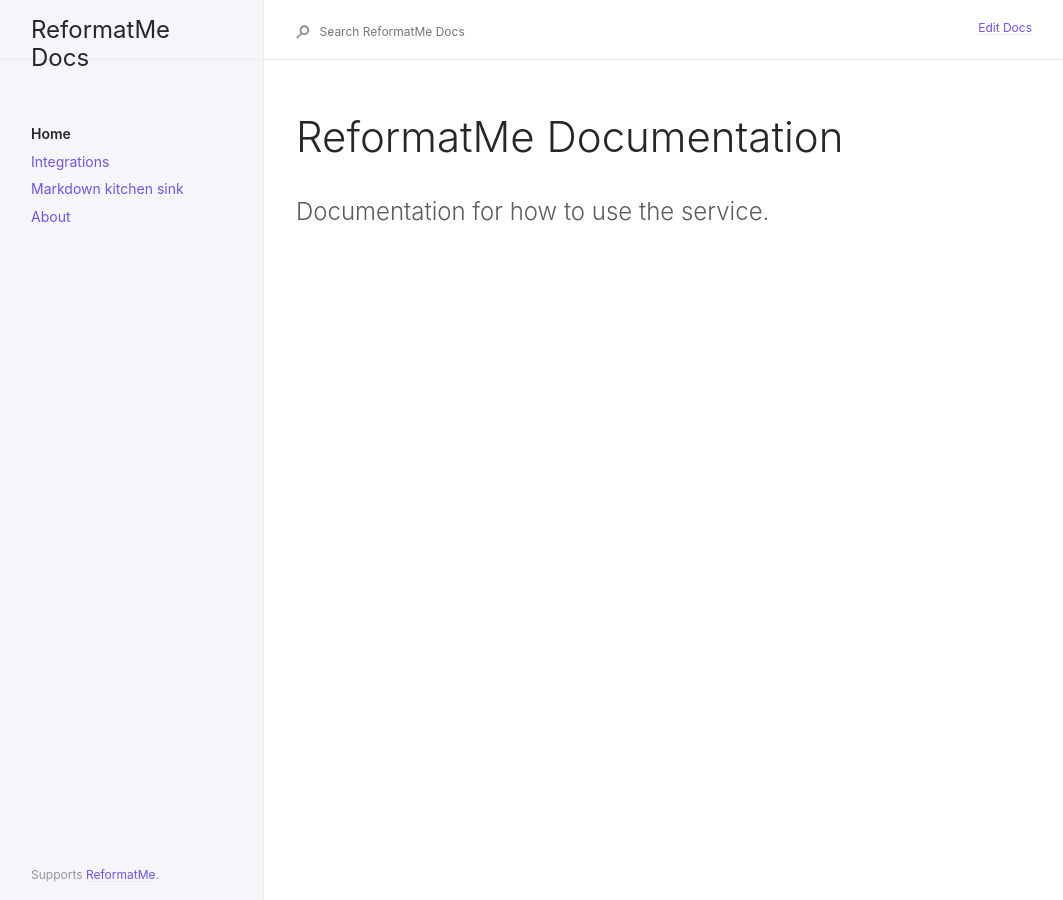
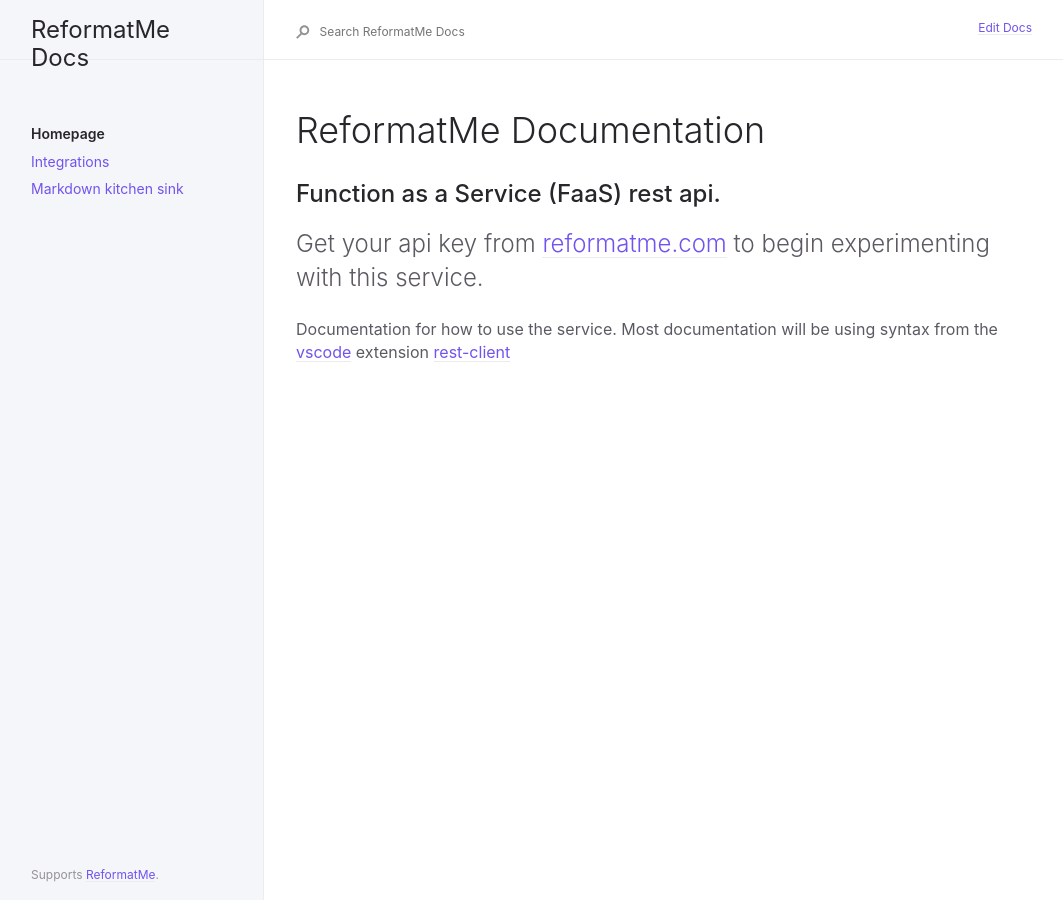
Before and after one commit to funktechno/docs.reformatme.com, a Jekyll site: the page built from index.md, in a window 1280 px wide. Shown: the whole page, without its empty margins (92-1155 px from the left). Built offline with Jekyll 4.4.1, drawn with Linux system fonts in a browser that asks for light colours.

```diff
--- a/_config.yml
+++ b/_config.yml
@@ -24,7 +24,9 @@ github_username:  funktechno
 
 # Build settings
 # markdown: kramdown
-theme: just-the-docs
+# theme: just-the-docs
+remote_theme: pmarsceill/just-the-docs
+
 # plugins:
 #   - jekyll-feed
 
--- a/assets/js/just-the-docs.js
+++ b/assets/js/just-the-docs.js
@@ -153,7 +153,7 @@ function initSearch() {
 function pageFocus() {
   var mainContent = document.querySelector('.js-main-content');
   mainContent.focus();
-  console.log(mainContent)
+  // console.log(mainContent)
 }
 
 
--- a/index.md
+++ b/index.md
@@ -3,11 +3,15 @@
 # To modify the layout, see https://jekyllrb.com/docs/themes/#overriding-theme-defaults
 
 layout: default
-title: Home
+title: Homepage
 nav_order: 1
+description: ReformatMe Function as a Service (FaaS) documentation homepage.
 ---
 # ReformatMe Documentation
-{: .fs-9 }
 
-Documentation for how to use the service.
+## Function as a Service (FaaS) rest api.
+
+Get your api key from [reformatme.com](https://reformatme.com) to begin experimenting with this service.
 {: .fs-6 .fw-300 }
+
+Documentation for how to use the service. Most documentation will be using syntax from the [vscode](https://code.visualstudio.com/) extension [rest-client](https://marketplace.visualstudio.com/items?itemName=humao.rest-client)
```
Also changed, not shown: about.md (deleted, +0 -19 lines), docs/integrations/integrations.md (+1 -1 lines), .github/issue_template.md (added), .github/pull_request_template.md (added).
